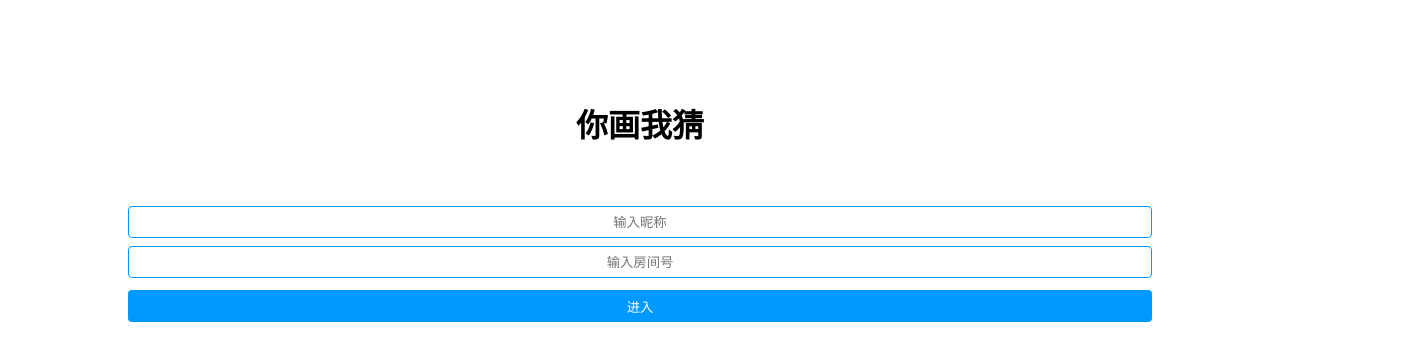
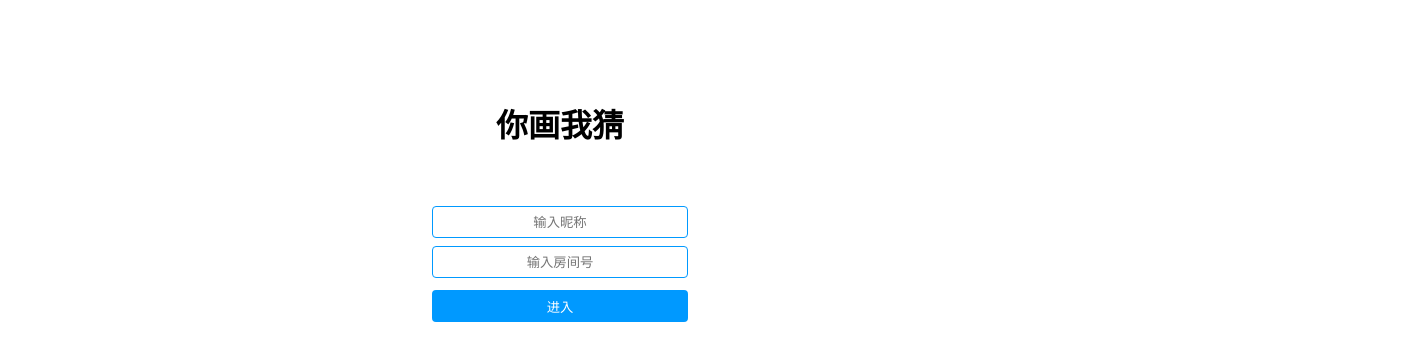
Before and after one commit to yufunny/draw-fun, a Vue app: page / in a window 1280 px wide. Shown: the top 360 px of the page, 1408 px wide, since content can reach past the window. Built offline with nearby package versions, Linux system fonts and the light colour scheme; what vue-resource would draw is missing.

Commit message:
修复宽屏适配的问题

```diff
--- a/src/App.vue
+++ b/src/App.vue
@@ -1,5 +1,5 @@
 <template>
-  <div id="app">
+  <div id="app" class="view">
     <home v-if="showPage == 'home'"></home>
     <wait v-if="showPage == 'wait'"></wait>
     <draw v-if="showPage == 'draw'"></draw>
```
